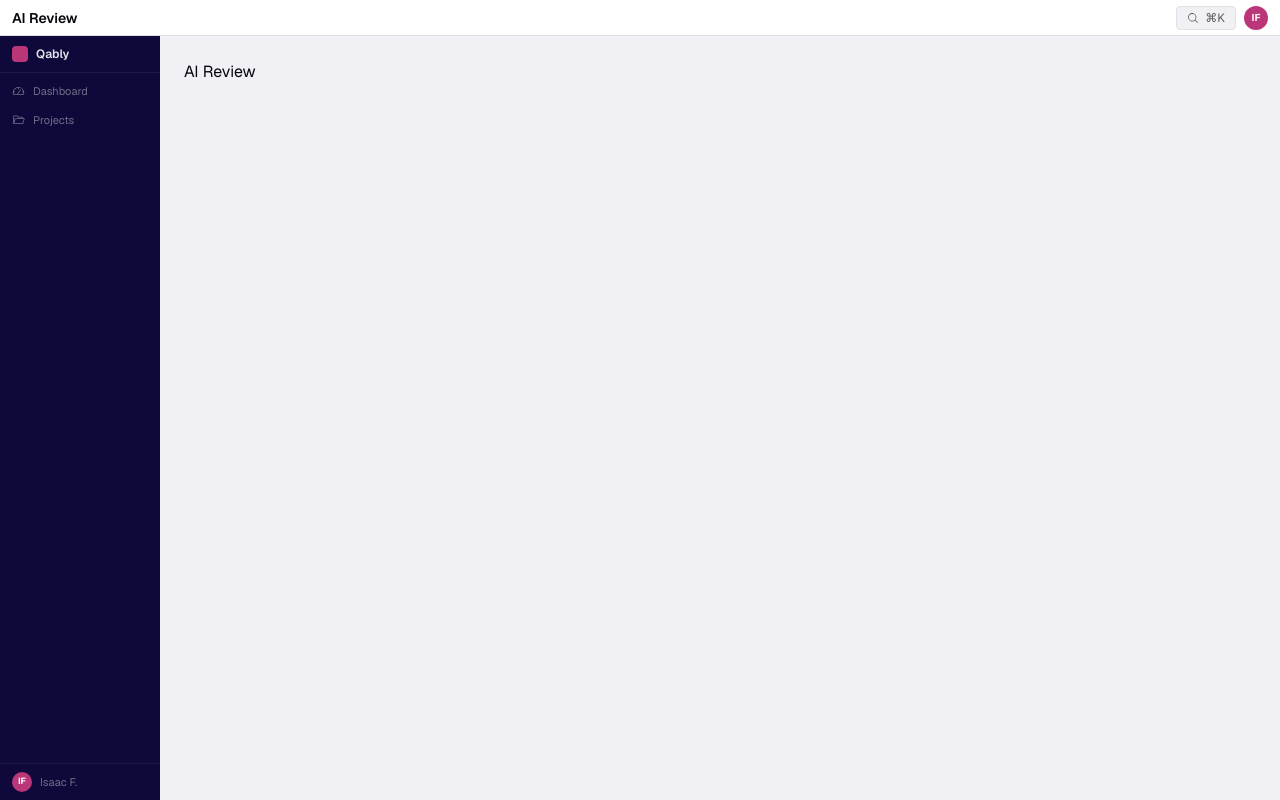
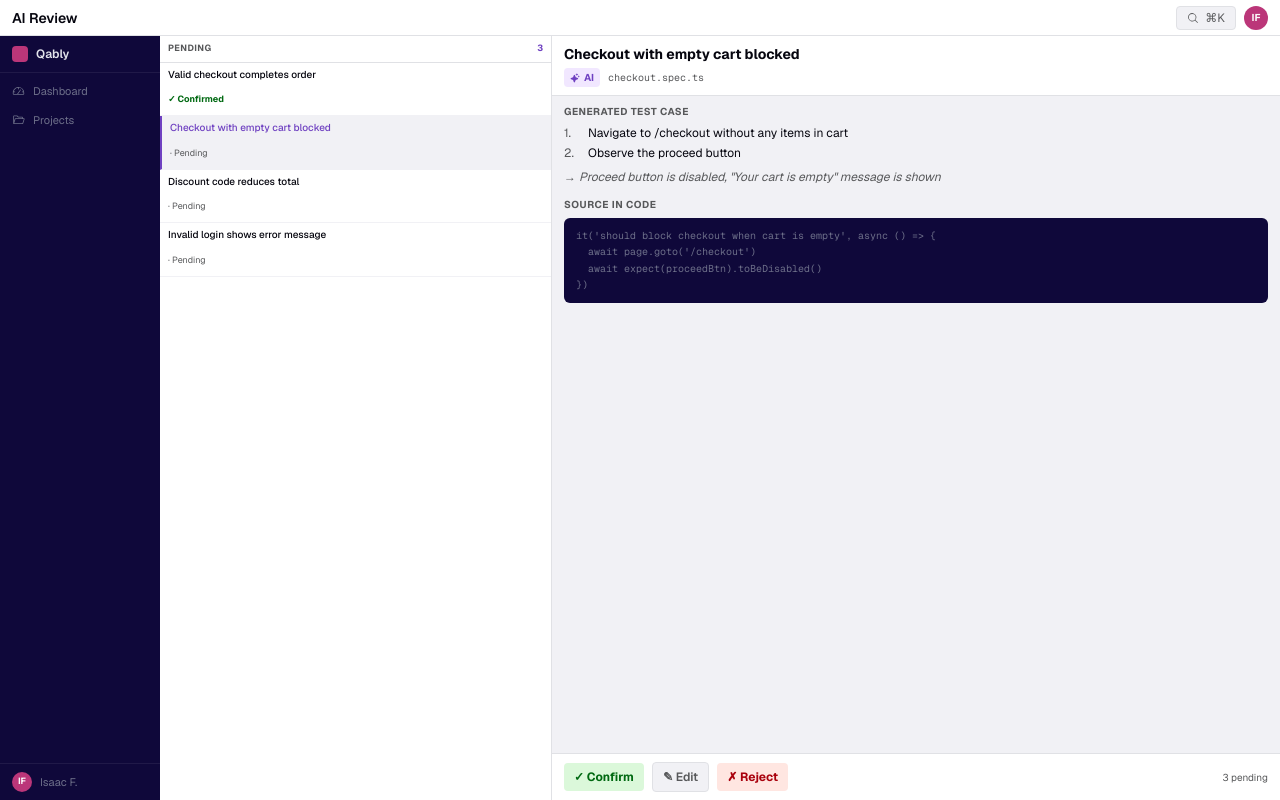
Before and after one commit to Aisaac2205/qably-project, a Next.js app in the folder apps/web/: page /ai-review in a window 1280 px wide. Built offline with nearby package versions, Linux system fonts and the light colour scheme.

Commit message:
feat(web): implement AI Review page with source code context

```diff
--- a/apps/web/src/app/(app)/ai-review/page.tsx
+++ b/apps/web/src/app/(app)/ai-review/page.tsx
@@ -1,3 +1,41 @@
+'use client'
+
+import { useState } from 'react'
+import { ReviewCaseList } from '@/components/ai-review/review-case-list'
+import { ReviewCaseDetail } from '@/components/ai-review/review-case-detail'
+import { mockAiCases } from '@/lib/mock-data'
+import type { ReviewStatus } from '@/lib/mock-data'
+
+type ReviewAction = 'confirmed' | 'rejected' | 'edit'
+
 export default function AiReviewPage() {
-  return <div className="p-6">AI Review</div>
+  const [cases, setCases] = useState(mockAiCases)
+  const [activeId, setActiveId] = useState(
+    mockAiCases.find(c => c.reviewStatus === 'pending')?.id ?? mockAiCases[0].id
+  )
+
+  const activeCase = cases.find(c => c.id === activeId) ?? cases[0]
+  const pendingCount = cases.filter(c => c.reviewStatus === 'pending').length
+
+  function handleAction(action: ReviewAction) {
+    if (action === 'edit') return
+    const newStatus: ReviewStatus = action
+    setCases(prev =>
+      prev.map(c => (c.id === activeId ? { ...c, reviewStatus: newStatus } : c))
+    )
+    const currentIdx = cases.findIndex(c => c.id === activeId)
+    const next = cases.slice(currentIdx + 1).find(c => c.reviewStatus === 'pending')
+    if (next) setActiveId(next.id)
+  }
+
+  return (
+    <div className="flex h-full overflow-hidden">
+      <ReviewCaseList cases={cases} activeId={activeId} onSelect={setActiveId} />
+      <ReviewCaseDetail
+        aiCase={activeCase}
+        onAction={handleAction}
+        pendingCount={pendingCount}
+      />
+    </div>
+  )
 }
--- /dev/null
+++ b/apps/web/src/components/ai-review/code-snippet.tsx
@@ -0,0 +1,19 @@
+interface CodeSnippetProps {
+  code: string
+  filename?: string
+}
+
+export function CodeSnippet({ code, filename }: CodeSnippetProps) {
+  return (
+    <div className="rounded-md overflow-hidden">
+      {filename && (
+        <div className="bg-sidebar/80 px-3 py-1 text-[10px] text-sidebar-fg-muted font-mono border-b border-border-sidebar">
+          {filename}
+        </div>
+      )}
+      <pre className="bg-sidebar px-3 py-2.5 text-[10px] leading-relaxed overflow-x-auto font-mono text-sidebar-fg-muted whitespace-pre-wrap">
+        <code>{code}</code>
+      </pre>
+    </div>
+  )
+}
--- /dev/null
+++ b/apps/web/src/components/ai-review/review-case-detail.tsx
@@ -0,0 +1,75 @@
+import type { AiCase } from '@/lib/mock-data'
+import { CodeSnippet } from './code-snippet'
+import { Sparkle } from '@phosphor-icons/react'
+
+type ReviewAction = 'confirmed' | 'rejected' | 'edit'
+
+interface ReviewCaseDetailProps {
+  aiCase: AiCase
+  onAction: (action: ReviewAction) => void
+  pendingCount?: number
+}
+
+export function ReviewCaseDetail({ aiCase, onAction, pendingCount }: ReviewCaseDetailProps) {
+  return (
+    <div className="flex flex-col flex-1 overflow-hidden">
+      <div className="px-3 py-2 bg-surface border-b border-border">
+        <div className="text-sm font-bold text-default mb-1">{aiCase.name}</div>
+        <div className="flex items-center gap-2">
+          <span className="inline-flex items-center gap-1 text-[10px] font-bold px-1.5 py-0.5 rounded bg-ai-bg text-ai">
+            <Sparkle size={10} weight="fill" aria-hidden="true" />
+            AI
+          </span>
+          <span className="text-[10px] text-muted font-mono">{aiCase.sourceFile}</span>
+        </div>
+      </div>
+
+      <div className="flex-1 overflow-auto px-3 py-2 space-y-3">
+        <div>
+          <div className="text-[10px] font-bold uppercase tracking-wider text-muted mb-1.5">Generated test case</div>
+          <ol className="space-y-1 mb-2">
+            {aiCase.steps.map((step, i) => (
+              <li key={i} className="flex gap-2 text-xs text-default">
+                <span className="text-muted w-4 shrink-0">{i + 1}.</span>
+                <span>{step}</span>
+              </li>
+            ))}
+          </ol>
+          <p className="text-xs text-muted italic">→ {aiCase.expectedResult}</p>
+        </div>
+
+        <div>
+          <div className="text-[10px] font-bold uppercase tracking-wider text-muted mb-1.5">Source in code</div>
+          <CodeSnippet code={aiCase.sourceSnippet} />
+        </div>
+      </div>
+
+      <div className="flex items-center gap-2 px-3 py-2 bg-surface border-t border-border">
+        <button
+          aria-label="Confirm"
+          onClick={() => onAction('confirmed')}
+          className="px-2.5 py-1.5 rounded text-xs font-bold bg-pass-bg text-pass"
+        >
+          ✓ Confirm
+        </button>
+        <button
+          aria-label="Edit"
+          onClick={() => onAction('edit')}
+          className="px-2.5 py-1.5 rounded text-xs font-semibold bg-canvas text-muted border border-border"
+        >
+          ✎ Edit
+        </button>
+        <button
+          aria-label="Reject"
+          onClick={() => onAction('rejected')}
+          className="px-2.5 py-1.5 rounded text-xs font-bold bg-fail-bg text-fail"
+        >
+          ✗ Reject
+        </button>
+        {pendingCount !== undefined && (
+          <span className="ml-auto text-[10px] text-muted">{pendingCount} pending</span>
+        )}
+      </div>
+    </div>
+  )
+}
--- /dev/null
+++ b/apps/web/src/components/ai-review/review-case-list.tsx
@@ -0,0 +1,47 @@
+import type { AiCase, ReviewStatus } from '@/lib/mock-data'
+
+const STATUS_CONFIG: Record<ReviewStatus, { label: string; className: string }> = {
+  pending:   { label: '· Pending',   className: 'text-muted' },
+  confirmed: { label: '✓ Confirmed', className: 'text-pass font-bold' },
+  rejected:  { label: '✗ Rejected',  className: 'text-fail font-bold' },
+}
+
+interface ReviewCaseListProps {
+  cases: AiCase[]
+  activeId: string
+  onSelect: (id: string) => void
+}
+
+export function ReviewCaseList({ cases, activeId, onSelect }: ReviewCaseListProps) {
+  const pendingCount = cases.filter(c => c.reviewStatus === 'pending').length
+
+  return (
+    <div className="w-[35%] min-w-[140px] border-r border-border bg-surface flex flex-col overflow-hidden">
+      <div className="flex justify-between items-center px-2 py-1.5 border-b border-border">
+        <span className="text-[9px] font-bold uppercase tracking-wider text-muted">Pending</span>
+        <span className="text-[9px] font-bold text-ai">{pendingCount}</span>
+      </div>
+      <div className="flex-1 overflow-y-auto">
+        {cases.map(c => {
+          const st = STATUS_CONFIG[c.reviewStatus]
+          const isActive = c.id === activeId
+          return (
+            <button
+              key={c.id}
+              onClick={() => onSelect(c.id)}
+              className={[
+                'w-full text-left px-2 py-1.5 border-b border-canvas transition-colors',
+                isActive ? 'bg-canvas border-l-2 border-l-ai' : 'hover:bg-canvas/50',
+              ].join(' ')}
+            >
+              <div className={`text-[10px] font-medium leading-tight mb-1 ${isActive ? 'text-ai' : 'text-default'}`}>
+                {c.name}
+              </div>
+              <span className={`text-[9px] ${st.className}`}>{st.label}</span>
+            </button>
+          )
+        })}
+      </div>
+    </div>
+  )
+}
```
Also changed, not shown: 1 other file (tests, documents, lock files or other folders).
